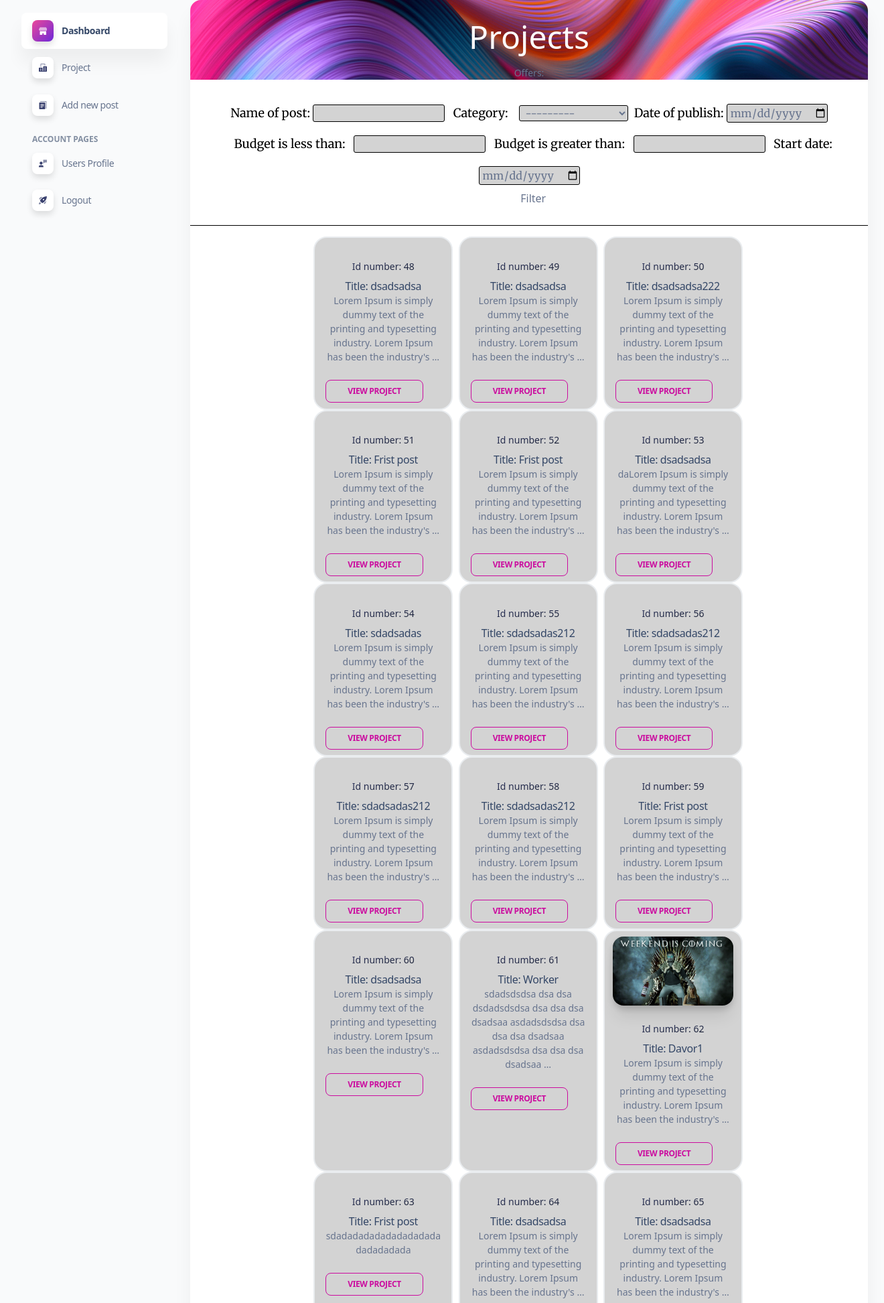
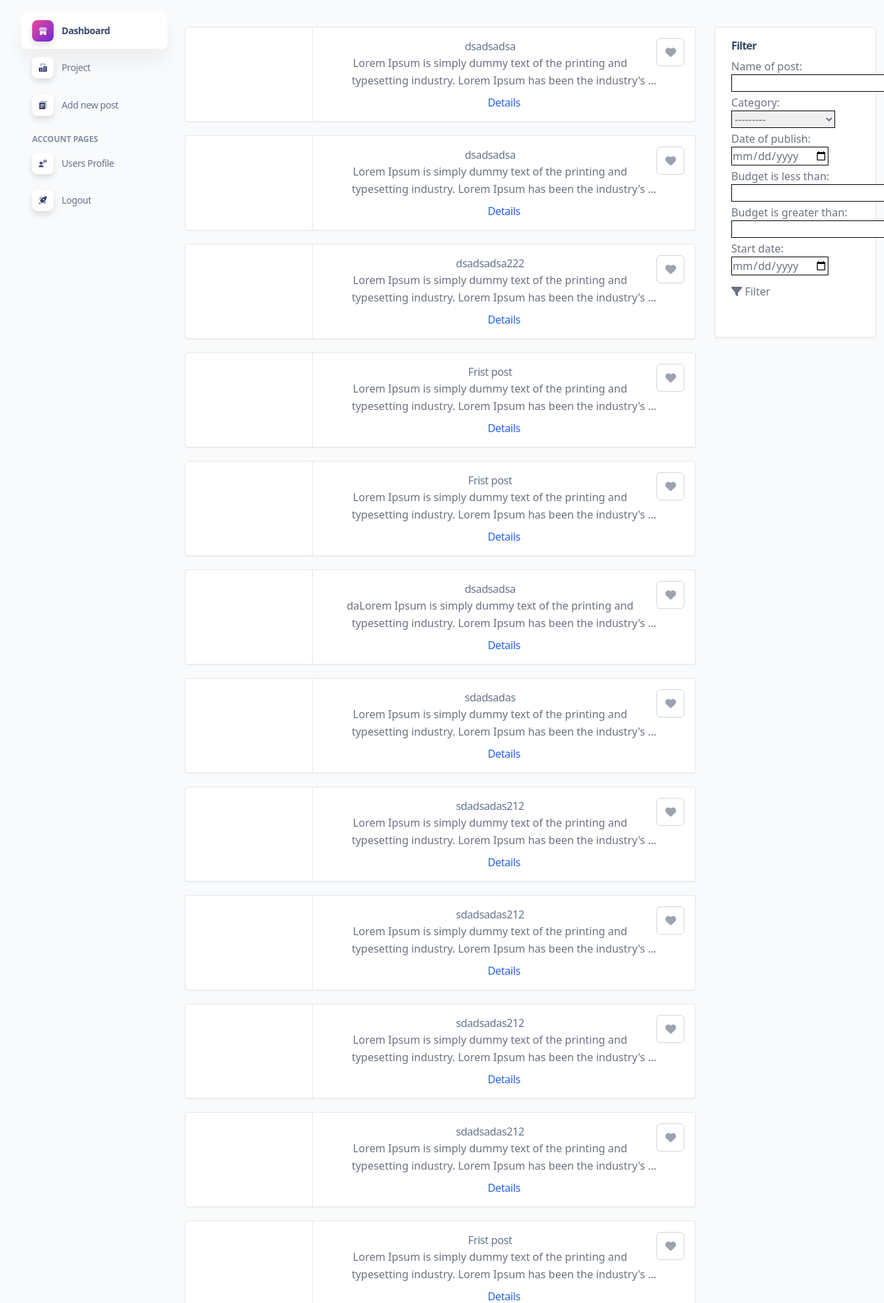
Before and after one commit to Telisman/django_web_app, a Django app: page /chores/Offers/ in a window 1320 px wide. Shown: the top 1945 px of the page at 67% size. Run offline with Django 4.2, Linux system fonts and the light colour scheme; a user stored in the database is signed in; data comes from the database, SQL or seed files in the repository; both versions use the stored data as it was after the commit; some libraries are stand-ins or nearby versions.

Commit message:
we are arranging the project page

```diff
--- a/templates/project.html
+++ b/templates/project.html
@@ -5,18 +5,64 @@
 {% if user.is_authenticated %}
 
 <link rel="stylesheet" type="text/css" href="{% static 'css/project.css' %}">
-<div class="container">
-    <div class="relative flex flex-col min-w-0 mb-4 break-words bg-white border-0 shadow-soft-xl rounded-2xl bg-clip-border ">
-        <div class="p-4 pb-0 mb-0 bg-white rounded-t-2xl bac-image">
-            <h6 class="mb-1 h6-color">Projects</h6>
-            <p class="leading-normal text-sm offers_text">Offers:</p>
+
+<section class="bg-gray-50 py-10">
+    <div class="container max-w-screen-xl mx-auto px-4">
+
+        <div class="flex flex-wrap -mx-4">
+            <main class="md:w-3/4 px-4">
+
+                <!--  COMPONENT: ITEM -->
+                {% for listing in listing_filter.qs %}
+                <article class="border border-gray-200 overflow-hidden bg-white shadow-sm rounded mb-5">
+                    <div class="flex flex-col md:flex-row">
+                        <div class="md:w-1/4 border-r border-gray-200">
+                            {% if listing.post_image %}
+                            <img class="mx-auto" src="{{ listing.post_image.url }}" alt="Product name text">
+                            {% endif %}
+                        </div> <!-- col.// -->
+                        <div class="md:w-3/4">
+                            <div class="p-4">
+                                <a class="float-right px-3 py-2 inline-block text-gray-400 border border-gray-300 rounded-md hover:bg-gray-100"
+                                   href="#">
+                                    <i class="fa fa-heart"></i>
+                                </a>
+                                <a href="#" class="hover:text-blue-600">
+                                    {{ listing.name }}
+                                </a>
+
+
+                                <p class="text-gray-500 mb-2">
+                                    {{ listing.bio|safe|truncatewords:18 }}
+                                </p>
+                                <a class="text-blue-600 hover:text-blue-700" href="{% url 'ShowOffer' listing.pk %}">Details</a>
+
                             </div>
-        <div class="flex-auto p-4 filter">
+                        </div> <!-- col.// -->
+                    </div> <!-- flex.// -->
+                </article>
+                {% endfor %}
+                <!--  COMPONENT: ITEM //END -->
+
+
+                <hr class="my-5">
+
+
+            </main> <!-- col .// -->
+            <aside class="md:w-1/4 px-3">
+
+                <!--  COMPONENT: SIDEBAR -->
+                <div class="px-6 py-4 border border-gray-200 bg-white rounded shadow-sm">
+                    <h3 class="font-semibold mb-2">Filter</h3>
                     <form class="d-flax filter_form" method="get">
-
-                <label>Name of post: </label>&nbsp<input type="text" name="name" value="" id="id_name">&nbsp
-                &nbsp<label>Category:</label>&nbsp
-               &nbsp <select name="category" id="id_category">&nbsp
+                        <ul class="text-gray-500 space-y-1">
+                            <li>
+                                <label>Name of post: </label>
+                                <input type="text" name="name" value="" id="id_name" style="border:1px solid black;">
+                            </li>
+                            <li>
+                                <label>Category:</label><br>
+                                <select name="category" id="id_category" style="border:1px solid black;">
                                     <option value="" selected="">---------</option>
                                     <option value="1">Vodoinstalater\ka</option>
                                     <option value="2">Eelektricar\ka</option>
@@ -26,53 +72,44 @@
                                     <option value="6">Zidar\ka</option>
                                     <option value="7">Cistac\ica</option>
                                 </select>
+                            </li>
+                            <li>
+                                <label>Date of publish:</label>
+                                <input type="date" name="date_of_post" id="id_date_of_post"
+                                       style="border:1px solid black;">
+                            </li>
+                            <li>
+                                <label for="id_budget__lt">Budget is less than:</label>
+                                <input type="number" name="budget__lt" step="any" id="id_budget__lt"
+                                       style="border:1px solid black;">
+                            </li>
+                            <li>
+                                <label for="id_budget__gt">Budget is greater than:</label>
+                                <input type="number" name="budget__gt" step="any" id="id_budget__gt"
+                                       style="border:1px solid black;">
+                            </li>
+                            <li>
+                                <label>Start date: </label><br>
+                                <input type="date" name="date" id="id_date" style="border:1px solid black;">
+                            </li>
+                            <li>
+                                <button class="btn btn-outline-success my-2 my-sm-0" type="submit">
+                                    <i class="fa fa-filter" aria-hidden="true"></i>
+                                    Filter
+                                </button>
+                            </li>
+                        </ul>
+                    </form>
+                    <hr class="my-4">
 
-                &nbsp<label>Date of publish:</label>&nbsp<input type="date" name="date_of_post" id="id_date_of_post"></br>&nbsp
-                &nbsp<label for="id_budget__lt">Budget is less than:</label>&nbsp
-                &nbsp<input type="number" name="budget__lt" step="any" id="id_budget__lt">&nbsp
-                &nbsp<label for="id_budget__gt">Budget is greater than:</label>&nbsp
-                &nbsp<input type="number" name="budget__gt" step="any" id="id_budget__gt">&nbsp
-
-                &nbsp<label>Start date: </label><input type="date" name="date" id="id_date"><br>&nbsp
-                &nbsp<button class="btn btn-outline-success my-2 my-sm-0" type="submit">Filter</button>
-            </form>
-        </div>
-
-        <div class="flex-auto p-4" style=" margin-left: 17%;">
-            <div class="flex flex-wrap -mx-3">
-                {% for listing in listing_filter.qs %}
-                <div class="w-full max-w-full px-3 mb-6 md:w-6/12 md:flex-none xl:mb-0 xl:w-3/12 off-image">
-                    <div class="relative flex flex-col min-w-0 break-words bg-transparent border-0 shadow-none rounded-2xl bg-clip-border">
-                        <div class="relative">
-                            <a class="block shadow-xl rounded-2xl">
-                                {% if listing.post_image %}
-                                <img src="{{ listing.post_image.url }}" alt="img-blur-shadow" class="max-w-full shadow-soft-2xl rounded-2xl"/>
-                                {% endif %}
-                            </a>
-                        </div>
-                        <div class="flex-auto px-1 pt-6">
-                            <p class="relative z-10 mb-2 leading-normal text-transparent bg-gradient-to-tl from-gray-900 to-slate-800 text-sm bg-clip-text">
-                                Id number:
-                                {{ listing.post_id }}</p>
-                            <a href="javascript:;">
-                                <h5>Title: {{ listing.name }}</h5>
-                            </a>
-                            <p class="mb-6 leading-normal text-sm offer_bio">{{ listing.bio|safe|truncatewords:18 }}</p>
-                            <div class="flex items-center justify-between">
-                                <button type="button"
-                                        class="inline-block px-8 py-2 mb-0 font-bold text-center uppercase align-middle transition-all bg-transparent border border-solid rounded-lg shadow-none cursor-pointer leading-pro ease-soft-in text-xs hover:scale-102 active:shadow-soft-xs tracking-tight-soft border-fuchsia-500 text-fuchsia-500 hover:border-fuchsia-500 hover:bg-transparent hover:text-fuchsia-500 hover:opacity-75 hover:shadow-none active:bg-fuchsia-500 active:text-white active:hover:bg-transparent active:hover:text-fuchsia-500">
-                                    <a href="{% url 'ShowOffer' listing.pk %}">View Project</a>
-                                </button>
 
                 </div>
-                        </div>
-                    </div>
-                </div>
-                {% endfor %}
-            </div>
-        </div>
-    </div>
-</div>
+                <!--  COMPONENT: SIDEBAR //END -->
+            </aside> <!-- col.// -->
+        </div> <!-- row.// -->
+
+    </div> <!-- container.// -->
+</section>
 
 {% endif %}
 {% endblock %}
```
Also changed, not shown: db.sqlite3. Lines whose indentation alone changed are shown as unchanged.
